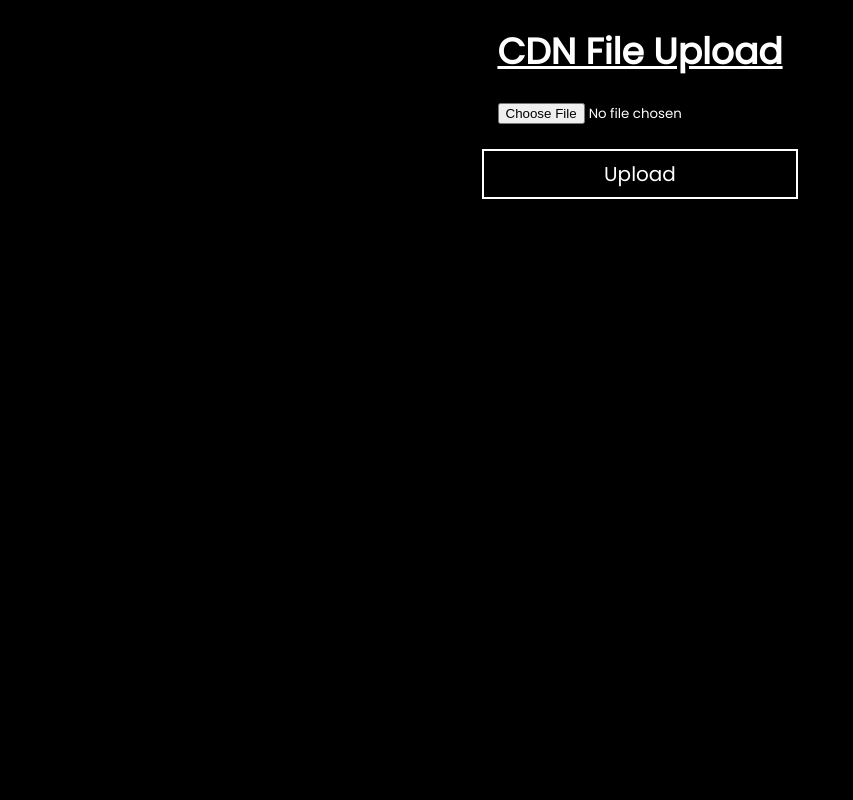
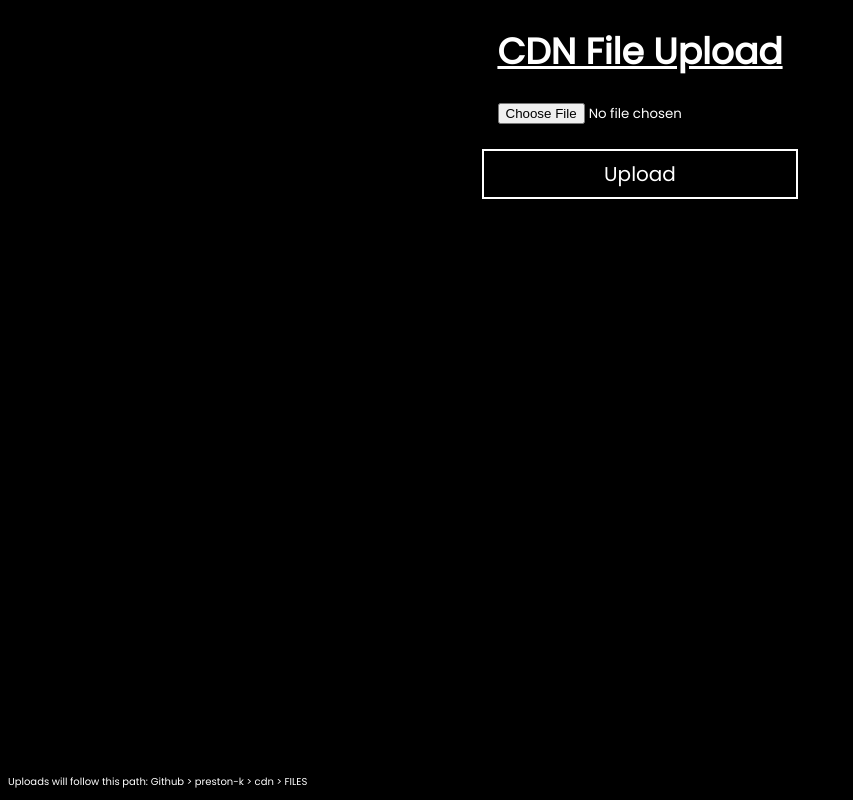
Before and after one commit to preston-k/cdn, a plain HTML site: page upload.html in a window 1280 px wide. Shown: the whole page, without its empty margins (0-853 px from the left). Drawn offline with Linux system fonts and the light colour scheme.

Commit message:
Static info at bottom of page

```diff
--- a/upload.html
+++ b/upload.html
@@ -48,6 +48,14 @@
     font-size: 20px;
     cursor: pointer;
   }
+  #bottom {
+    display: block;
+    position: absolute;
+    bottom: 0;
+    bottom: 0;
+    color: white;
+    font-size: 10px;
+  }
 </style>
 <body>
   <h1 id='title'>CDN File Upload</h1>
@@ -58,6 +66,9 @@
       <button id="uploadButton">Upload</button>
     </form>
   </div>
+  <div id='bottom'>
+    <p>Uploads will follow this path: Github > preston-k > cdn > FILES</p>
+  </div>
   <script src="upload.js"></script>
 </body>
 </html>
```
